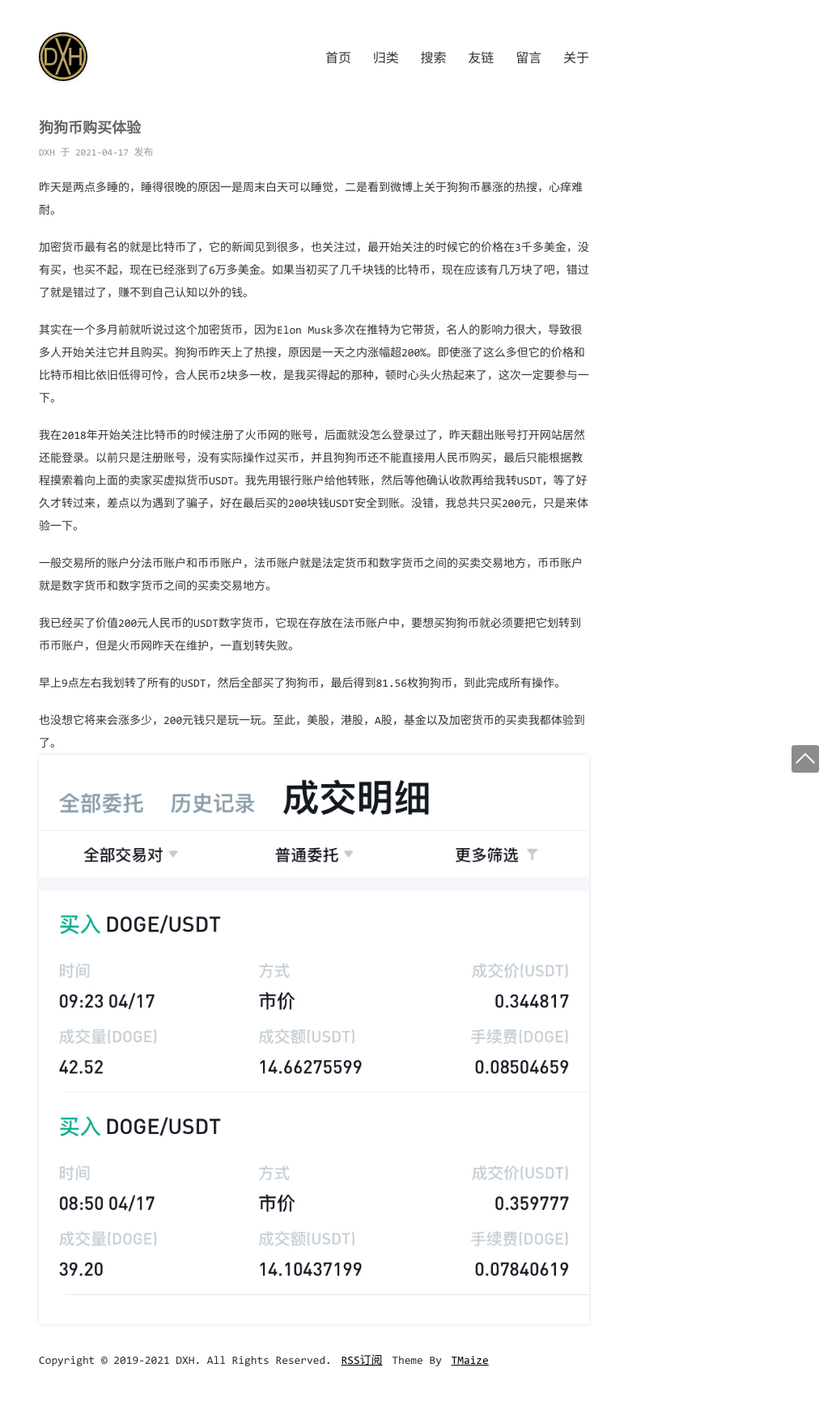
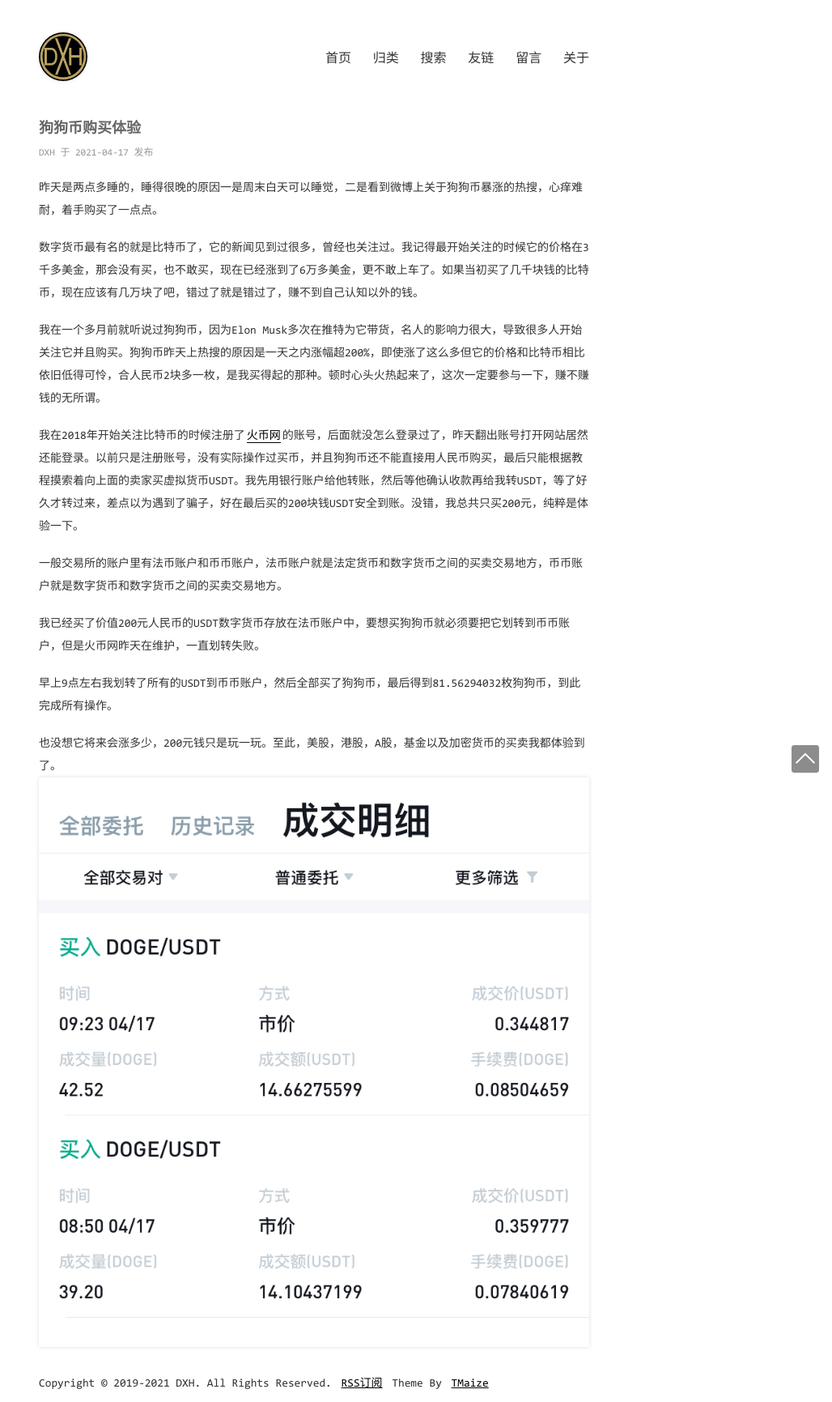
Before and after one commit to Devinteng/Devinteng.github.io, a Jekyll site: the page built from _posts/2021-4-17-狗狗币购买体验.md, in a window 1280 px wide. Shown: the whole page at 81% size, without its empty margins (252-1280 px from the left). Built offline with Jekyll 4.4.1, drawn with Linux system fonts in a browser that asks for light colours; before the commit the page ends 1703 px from its top, so only the background shows below that.

Commit message:
Update 2021-4-17-狗狗币购买体验.md

```diff
--- a/_posts/2021-4-17-狗狗币购买体验.md
+++ b/_posts/2021-4-17-狗狗币购买体验.md
@@ -4,19 +4,19 @@ title: 狗狗币购买体验
 categories: [闲谈]
 ---
 
-昨天是两点多睡的，睡得很晚的原因一是周末白天可以睡觉，二是看到微博上关于狗狗币暴涨的热搜，心痒难耐。
+昨天是两点多睡的，睡得很晚的原因一是周末白天可以睡觉，二是看到微博上关于狗狗币暴涨的热搜，心痒难耐，着手购买了一点点。
 
-加密货币最有名的就是比特币了，它的新闻见到很多，也关注过，最开始关注的时候它的价格在3千多美金，没有买，也买不起，现在已经涨到了6万多美金。如果当初买了几千块钱的比特币，现在应该有几万块了吧，错过了就是错过了，赚不到自己认知以外的钱。
+数字货币最有名的就是比特币了，它的新闻见到过很多，曾经也关注过。我记得最开始关注的时候它的价格在3千多美金，那会没有买，也不敢买，现在已经涨到了6万多美金，更不敢上车了。如果当初买了几千块钱的比特币，现在应该有几万块了吧，错过了就是错过了，赚不到自己认知以外的钱。
 
-其实在一个多月前就听说过这个加密货币，因为Elon Musk多次在推特为它带货，名人的影响力很大，导致很多人开始关注它并且购买。狗狗币昨天上了热搜，原因是一天之内涨幅超200%。即使涨了这么多但它的价格和比特币相比依旧低得可怜，合人民币2块多一枚，是我买得起的那种，顿时心头火热起来了，这次一定要参与一下。
+我在一个多月前就听说过狗狗币，因为Elon Musk多次在推特为它带货，名人的影响力很大，导致很多人开始关注它并且购买。狗狗币昨天上热搜的原因是一天之内涨幅超200%，即使涨了这么多但它的价格和比特币相比依旧低得可怜，合人民币2块多一枚，是我买得起的那种。顿时心头火热起来了，这次一定要参与一下，赚不赚钱的无所谓。
 
-我在2018年开始关注比特币的时候注册了火币网的账号，后面就没怎么登录过了，昨天翻出账号打开网站居然还能登录。以前只是注册账号，没有实际操作过买币，并且狗狗币还不能直接用人民币购买，最后只能根据教程摸索着向上面的卖家买虚拟货币USDT。我先用银行账户给他转账，然后等他确认收款再给我转USDT，等了好久才转过来，差点以为遇到了骗子，好在最后买的200块钱USDT安全到账。没错，我总共只买200元，只是来体验一下。
+我在2018年开始关注比特币的时候注册了[火币网](https://www.huobi.li/zh-cn/)的账号，后面就没怎么登录过了，昨天翻出账号打开网站居然还能登录。以前只是注册账号，没有实际操作过买币，并且狗狗币还不能直接用人民币购买，最后只能根据教程摸索着向上面的卖家买虚拟货币USDT。我先用银行账户给他转账，然后等他确认收款再给我转USDT，等了好久才转过来，差点以为遇到了骗子，好在最后买的200块钱USDT安全到账。没错，我总共只买200元，纯粹是体验一下。
 
-一般交易所的账户分法币账户和币币账户，法币账户就是法定货币和数字货币之间的买卖交易地方，币币账户就是数字货币和数字货币之间的买卖交易地方。
+一般交易所的账户里有法币账户和币币账户，法币账户就是法定货币和数字货币之间的买卖交易地方，币币账户就是数字货币和数字货币之间的买卖交易地方。
 
-我已经买了价值200元人民币的USDT数字货币，它现在存放在法币账户中，要想买狗狗币就必须要把它划转到币币账户，但是火币网昨天在维护，一直划转失败。
+我已经买了价值200元人民币的USDT数字货币存放在法币账户中，要想买狗狗币就必须要把它划转到币币账户，但是火币网昨天在维护，一直划转失败。
 
-早上9点左右我划转了所有的USDT，然后全部买了狗狗币，最后得到81.56枚狗狗币，到此完成所有操作。
+早上9点左右我划转了所有的USDT到币币账户，然后全部买了狗狗币，最后得到81.56294032枚狗狗币，到此完成所有操作。
 
 也没想它将来会涨多少，200元钱只是玩一玩。至此，美股，港股，A股，基金以及加密货币的买卖我都体验到了。
 ![dogecoin](/posts/2021/dogecoin.jpg)
```
